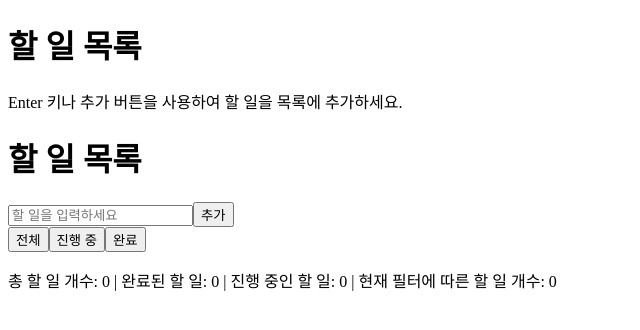
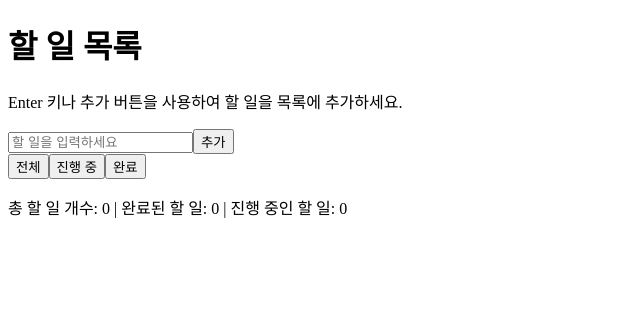
Before and after one commit to sugoring/react-todo-list-precourse, a React (Vite) app: page / in a window 1280 px wide. Shown: the top 330 px of the page, without its empty margins (0-640 px from the left). Built offline with nearby package versions, Linux system fonts and the light colour scheme.

Commit message:
refactor : main 컴포넌트 내용을 하위 컴포넌트로  수정

```diff
--- a/src/Main.jsx
+++ b/src/Main.jsx
@@ -4,8 +4,6 @@ import TodoContainer from "./components/TodoApp/TodoContainer";
 const Main = () => {
   return (
     <div>
-      <h1>할 일 목록</h1>
-      <p>Enter 키나 추가 버튼을 사용하여 할 일을 목록에 추가하세요.</p>
       <TodoContainer />
     </div>
   );
--- a/src/components/TodoApp/TodoContainer.jsx
+++ b/src/components/TodoApp/TodoContainer.jsx
@@ -5,6 +5,7 @@ const TodoContainer = () => {
   return (
     <div>
       <h1>할 일 목록</h1>
+      <p>Enter 키나 추가 버튼을 사용하여 할 일을 목록에 추가하세요.</p>
       <TodoApp />
     </div>
   );
--- a/src/components/TodoApp/TodoStats.jsx
+++ b/src/components/TodoApp/TodoStats.jsx
@@ -5,22 +5,10 @@ const TodoStats = ({ todos, allTodos, filter }) => {
   const completedTodos = allTodos.filter((todo) => todo.completed).length;
   const activeTodos = totalTodos - completedTodos;
 
-  // 현재 필터에 따른 할 일 개수 계산
-  const filteredCount = () => {
-    switch (filter) {
-      case "active":
-        return allTodos.filter((todo) => !todo.completed).length;
-      case "completed":
-        return allTodos.filter((todo) => todo.completed).length;
-      default:
-        return totalTodos;
-    }
-  };
-
   return (
     <div>
       총 할 일 개수: {totalTodos} | 완료된 할 일: {completedTodos} | 진행 중인
-      할 일: {activeTodos} | 현재 필터에 따른 할 일 개수: {filteredCount()}
+      할 일: {activeTodos}
     </div>
   );
 };
```
